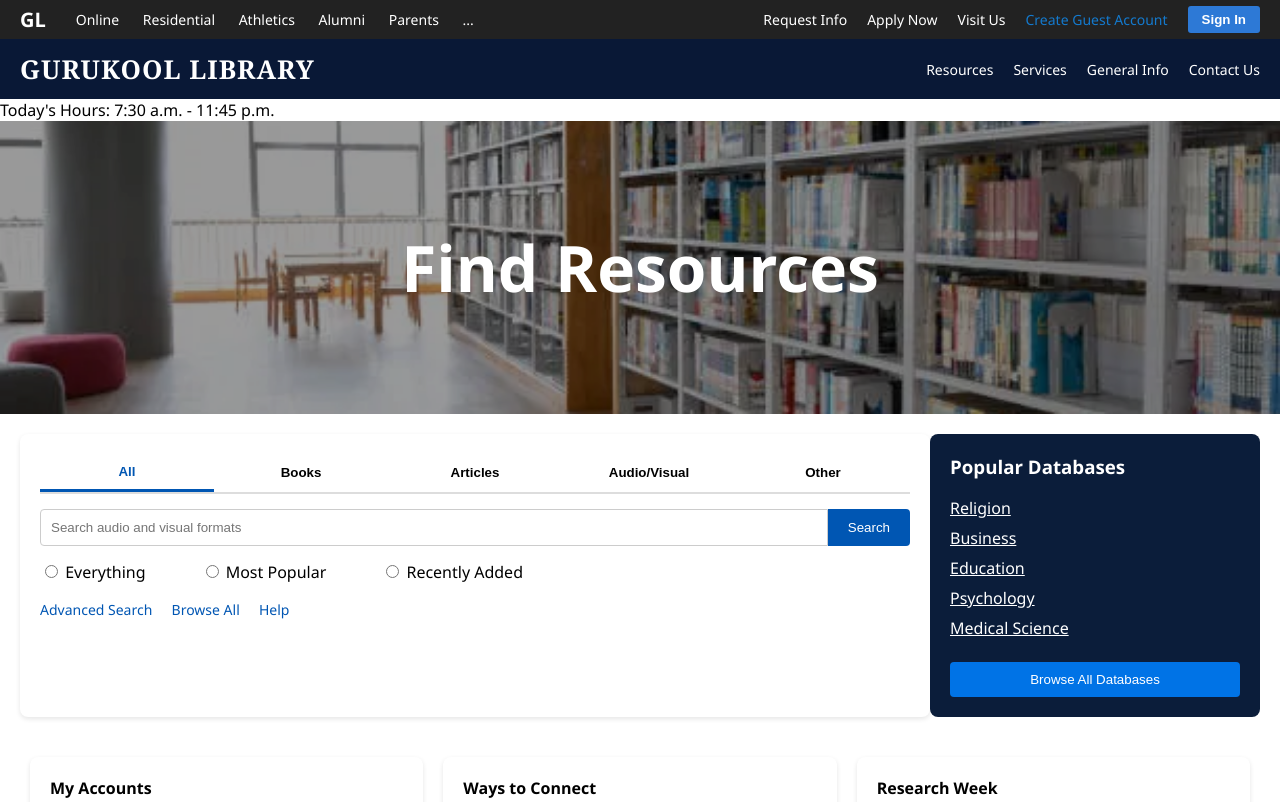
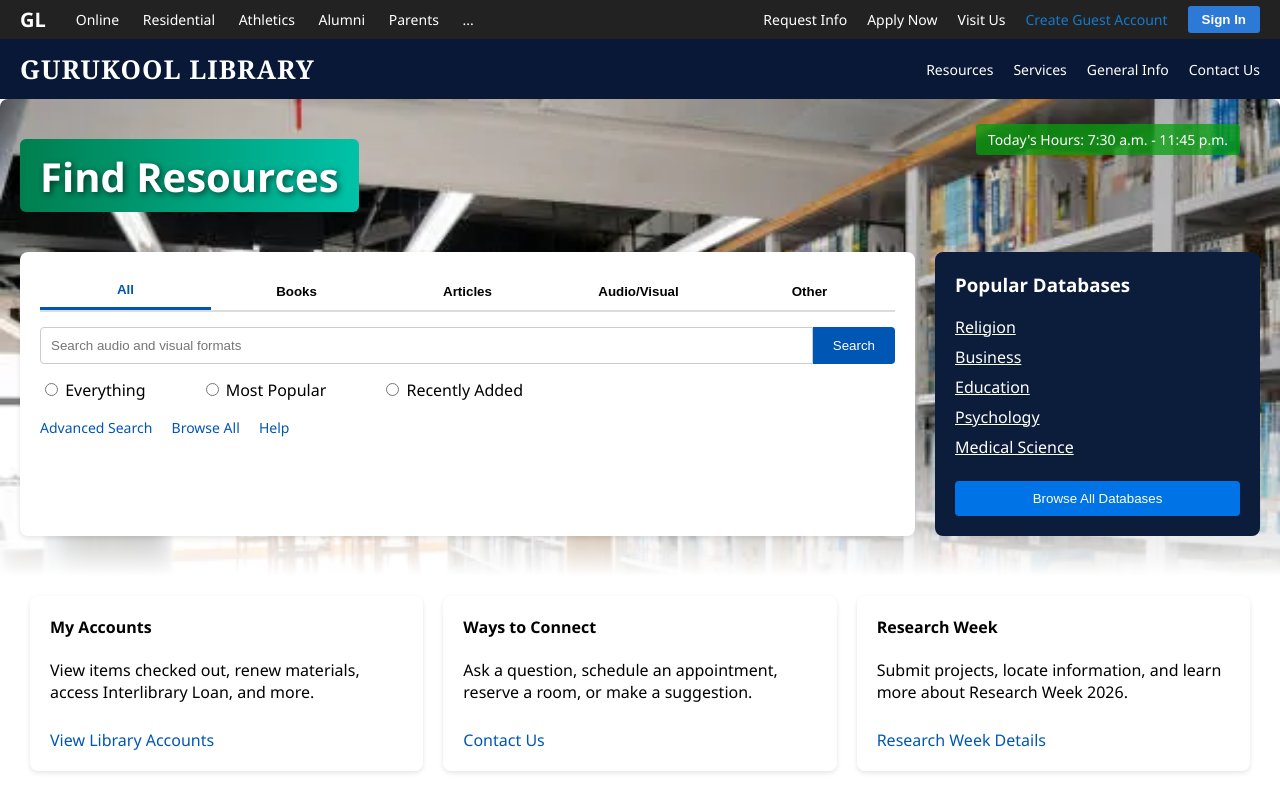
Before and after one commit to 1SHV4K/GURUKOOL, a plain HTML site: page index.html in a window 1280 px wide. Shown: the top 802 px of the page. Drawn offline with Linux system fonts and the light colour scheme.

Commit message:
search_catalog change

```diff
--- a/index.html
+++ b/index.html
@@ -60,9 +60,12 @@
       </nav>
     </div>
     <!-- Search Catalog -->
+    <div class="search-wrapper">
       <header class="lib_time">Today's Hours: 7:30 a.m. - 11:45 p.m.</header>
 
-    <div class="hero"><h1>Find Resources</h1></div>
+      <div class="hero">
+        <h1>Find Resources</h1>
+      </div>
 
       <div class="container">
         <div class="search-section">
@@ -93,6 +96,7 @@
           <a href="#">Psychology</a>
           <a href="#">Medical Science</a>
           <button>Browse All Databases</button>
+        </div>
       </div>
     </div>
 
--- a/styles.css
+++ b/styles.css
@@ -492,43 +492,54 @@ footer {
   z-index: 10;
 }
 /* Search Catalog */
-.Search-header {
-  background: #007f4f;
-  color: #fff;
-  text-align: right;
-  padding: 8px 20px;
-  font-size: 14px;
-}
-.hero {
-  position: relative;
-  background: url("resources/lib_bg.webp") no-repeat center center/cover;
-  padding: 60px 20px;
-  color: white;
-  text-align: center;
-  font-size: 32px;
-  font-weight: bold;
-}
+.search-wrapper {
+  background:
+    linear-gradient(to bottom, rgba(255,255,255,0) 70%, #fff 100%),
+    url("resources/lib_bg.webp") no-repeat center top;
+  background-size: cover;
+  border-radius: 8px 8px 0 0;
+  padding: 20px;}
 
-.hero::after {
-  content: "";
-  position: absolute;
-  top: 0;
-  left: 0;
-  width: 100%;
-  height: 100%;
-  background: rgba(0, 0, 0, 0.4); /* dark overlay */
-  z-index: 1;
+.lib_time,
+.hero h1,
+.search-section,
+.sidebar {
+  background: rgba(255, 255, 255, 0.85);
+  border-radius: 6px;
+  padding: 10px 20px;
 }
 
 .hero h1 {
-  position: relative;
-  z-index: 2;
+  background: linear-gradient(90deg, #007f4f, #00c2a8);
+  /* -webkit-background-clip: text;
+  -webkit-text-fill-color: thistle;            */
+  color: #fff;
+  font-size: 2.5rem;
+  font-weight: 700;
+  text-align: center;
+  text-shadow: 2px 2px 6px rgba(0,0,0,0.6);
+  display: inline-block;
+  padding-bottom: 8px;
+  margin: 20px auto;
+}
+
+.lib_time {
+ text-align: right;
+  margin: 5px 20px;   /* keeps it aligned with nav spacing */
+  background: rgba(5, 161, 13, 0.75);
+  color: #fff;
+  font-size: 14px;
+  padding: 6px 12px;
+  border-radius: 4px;
+  display: inline-block;
+  float: right;
 }
 
 .container {
   display: flex;
   justify-content: space-between;
-  padding: 20px;
+  gap: 20px;
+  padding: 20px 0;
 }
 
 .search-section {
```
Lines whose indentation alone changed are shown as unchanged.
